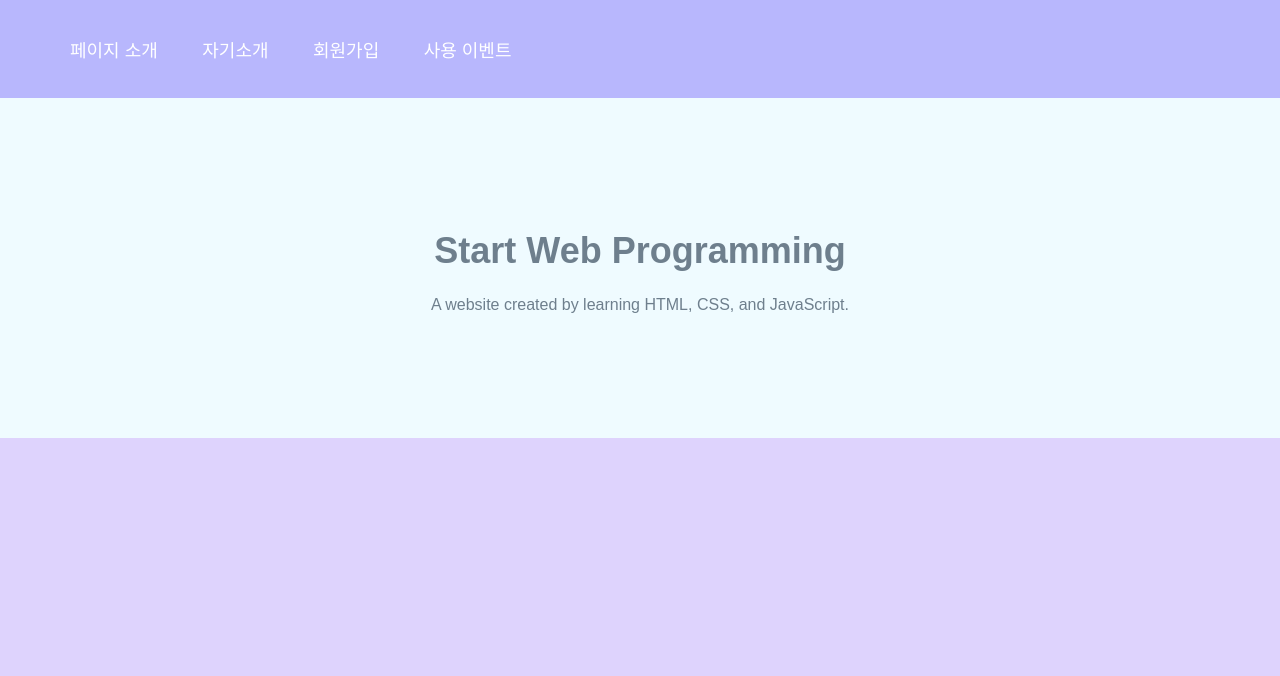
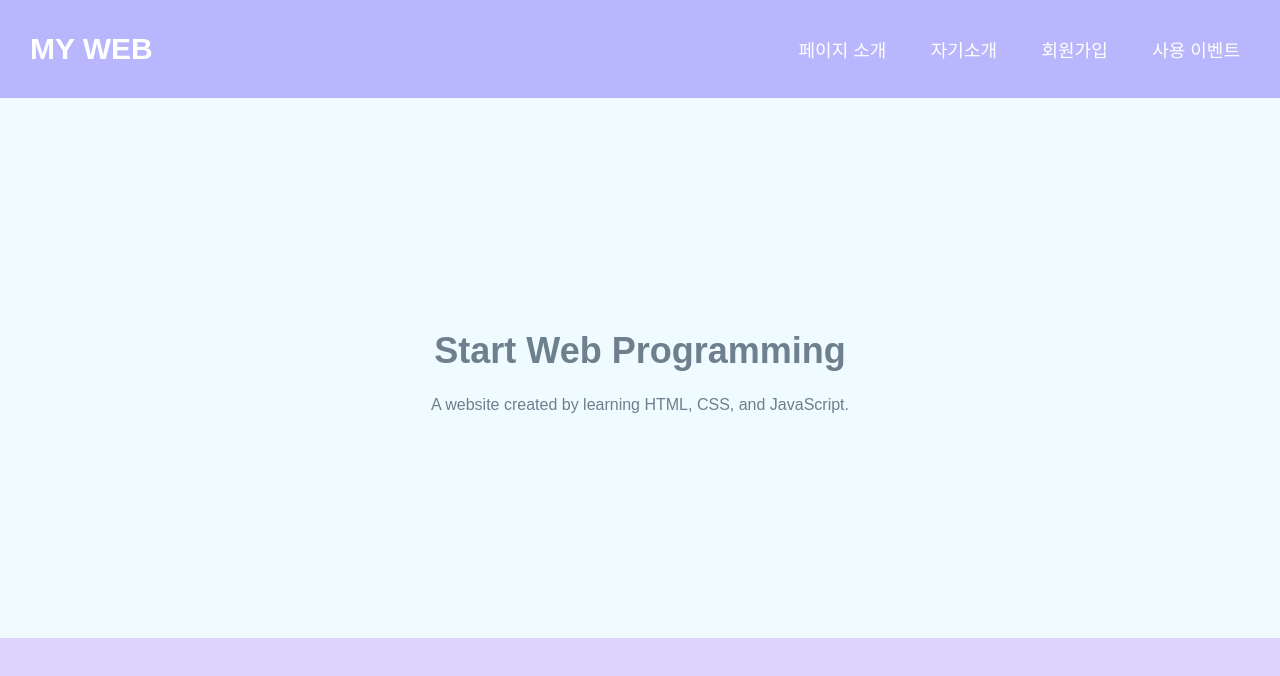
Before and after one commit to yuminc03/hansung_web_programming, a plain HTML site: page index.html in a window 1280 px wide. Drawn offline with Linux system fonts and the light colour scheme.

Commit message:
Feat: 메인페이지 NaviBar - 왼쪽 상단에 root로 이동하는 a 태그 추가

```diff
--- a/css/index.css
+++ b/css/index.css
@@ -7,11 +7,10 @@ body {
 
 #menubar {
   background-color: #b8b7fd;
-  padding: 10px;
-}
-
-#menu {
-  width: max-content;
+  padding: 10px 20px;
+  display: flex;
+  align-items: center;
+  justify-content: space-between;
 }
 
 #menu_item {
@@ -31,13 +30,24 @@ body {
   text-decoration: none;
 }
 
+#left_top_text {
+  padding: 10px;
+}
+
+#logo_link {
+  text-decoration: none;
+  color: white;
+  font-size: 30px;
+  font-weight: bold;
+}
+
 #content {
   display: flex;
   align-items: center;
   justify-content: center;
   padding: 20px;
   background-color: #effbff;
-  height: 300px;
+  height: 500px;
 }
 
 #inner_content {
--- a/index.html
+++ b/index.html
@@ -10,6 +10,11 @@
 
 <body>
   <nav id="menubar">
+    <div id="left_top_text">
+      <a href="index.html" id="logo_link">
+        <span id="logo_text">MY WEB</span>
+      </a>
+    </div>
     <ul id="menu">
       <li id="menu_item">
         <a href="#" id="menu_text">페이지 소개</a>
```
